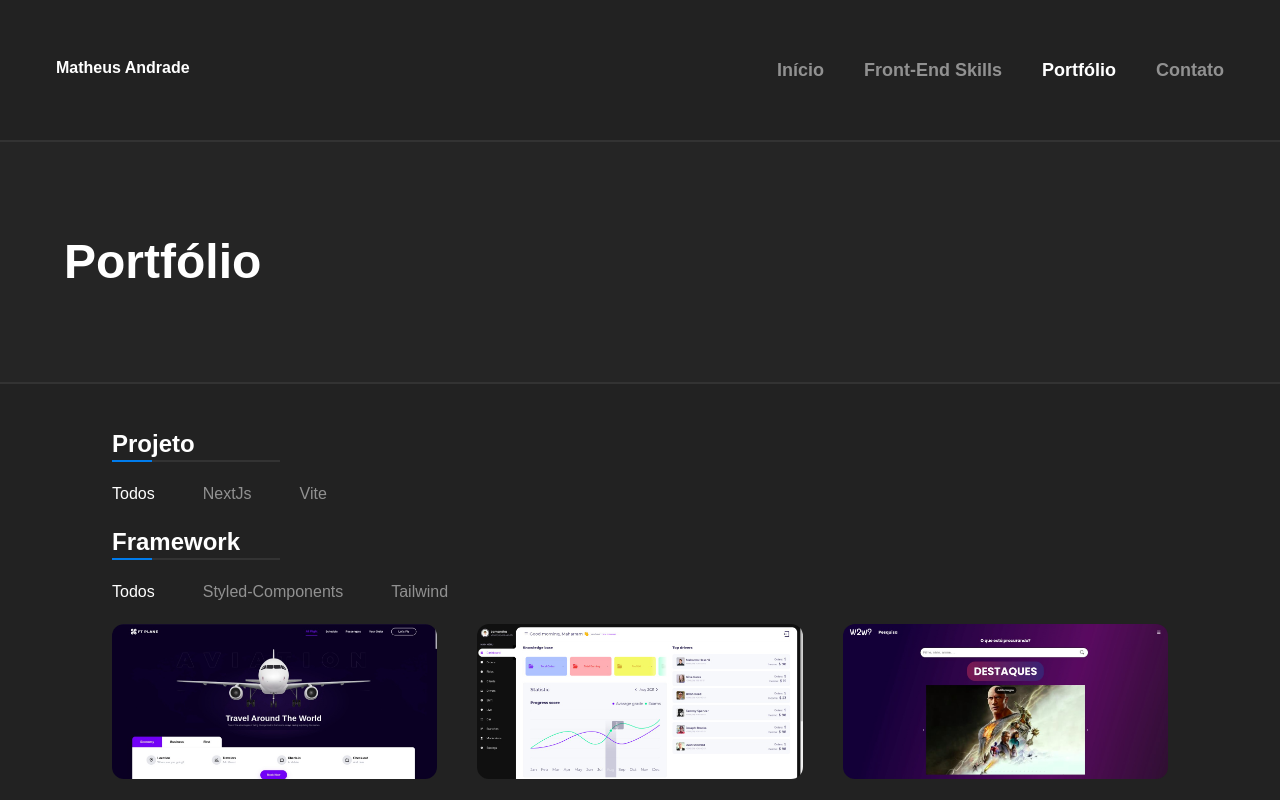
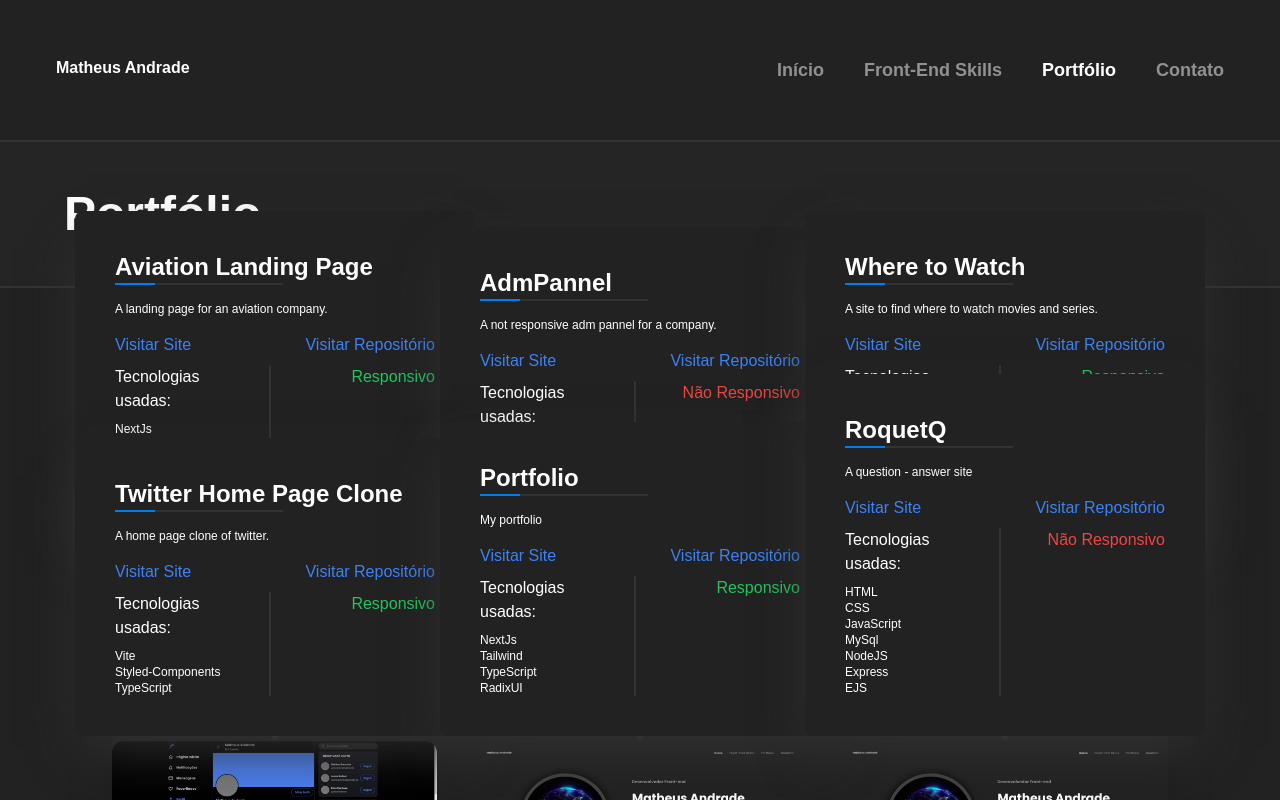
Before and after one commit to matheusa1/portfolio, a Next.js app: page /portfolio in a window 1280 px wide. Shown: the top 800 px of the page. Built offline with nearby package versions, Linux system fonts and the light colour scheme.

Commit message:
finish portfolio page

```diff
--- a/components/Layout/index.tsx
+++ b/components/Layout/index.tsx
@@ -9,7 +9,7 @@
 export const Layout = (props: LayoutProps): ReactElement => {
 	const { children } = props
 	return (
-		<div className='max-w-screen flex max-h-screen flex-col justify-between overflow-auto'>
+		<div className='max-w-screen flex min-h-screen flex-col justify-between overflow-auto'>
 			<div className='h-full w-full'>
 				<Header />
 				{children}
--- a/components/SiteCard/index.tsx
+++ b/components/SiteCard/index.tsx
@@ -1,7 +1,8 @@
 import { Dispatch, ReactElement, SetStateAction, useState } from 'react'
 import Image from 'next/image'
-import * as HoverCard from '@radix-ui/react-hover-card'
+import * as Popover from '@radix-ui/react-popover'
 import Link from 'next/link'
+import { TextBottomLine } from '../TextBottomLine'
 
 interface SiteProp {
 	name: string
@@ -28,44 +29,46 @@
 		setIsHover,
 	} = props
 
-	const [flag, setFlag] = useState<boolean>(false)
+	const [open, setOpen] = useState<boolean>(false)
 
 	return (
-		<HoverCard.Root>
-			<HoverCard.Trigger
+		<Popover.Root open={true}>
+			<Popover.Trigger
 				onMouseEnter={() => {
 					setIsHover(true)
+					setOpen(true)
 				}}
 				onMouseLeave={() => {
 					setIsHover(false)
+					setOpen(false)
 				}}
 				className={`h-auto w-auto duration-300 hover:scale-110 ${
 					isHover && 'opacity-50 hover:opacity-100'
-				} ${flag && 'scale-110 opacity-100'}`}
+				} ${open && 'scale-110 opacity-100'}`}
 			>
 				<Image
 					src={image}
 					alt={''}
 					width={475}
 					height={300}
-					className='rounded-xl'
+					className='rounded-xl focus:outline-none'
 				/>
-			</HoverCard.Trigger>
-			<HoverCard.Content
+			</Popover.Trigger>
+			<Popover.Content
 				onMouseEnter={() => {
 					setIsHover(true)
-					setFlag(true)
+					setOpen(true)
 				}}
 				onMouseLeave={() => {
 					setIsHover(false)
-					setFlag(false)
+					setOpen(false)
 				}}
-				className='z-10 min-w-[400px]'
+				className='z-10 w-[400px] focus:outline-none xs:w-[80vw]'
 			>
-				<div className='flex flex-col gap-4 rounded-lg bg-white p-10'>
-					<h1 className='text-xl font-bold'>{name}</h1>
-					<span className='text-sm'>{description}</span>
-					<div className='flex w-full justify-between'>
+				<div className='flex flex-col gap-4 rounded-lg bg-bgColor p-10 text-white shadow-2xl shadow-strokeBgColor'>
+					<TextBottomLine>{name}</TextBottomLine>
+					<span className='text-xs'>{description}</span>
+					<div className='grid grid-cols-2 gap-2 xs:grid-cols-1 xs:text-center'>
 						<Link
 							href={url}
 							target='_blank'
@@ -77,16 +80,13 @@
 						<Link
 							href={repository}
 							target='_blank'
-							className='text-base text-blue-500'
+							className='text-right text-base text-blue-500 xs:text-center'
 						>
 							Visitar Repositório
 						</Link>
-					</div>
-
-					<div className='flex justify-between'>
-						<div className='flex flex-col gap-2'>
+						<div className='flex flex-col gap-2 border-r-2 border-r-strokeBgColor pr-10 xs:border-none xs:pr-0'>
 							<span>Tecnologias usadas: </span>
-							<div className='flex flex-col text-sm'>
+							<div className='flex flex-col text-xs'>
 								{tags.map((tag, index) => (
 									<span key={index}>{tag}</span>
 								))}
@@ -94,14 +94,17 @@
 						</div>
 
 						<span
-							className={`${responsive ? 'text-green-500' : 'text-red-500'}`}
+							className={`${
+								responsive ? 'text-green-500' : 'text-red-500'
+							} text-right xs:text-center`}
 						>
 							{responsive ? 'Responsivo' : 'Não Responsivo'}
 						</span>
 					</div>
 				</div>
-				<HoverCard.HoverCardArrow className='fill-current text-white' />
-			</HoverCard.Content>
-		</HoverCard.Root>
+
+				<Popover.PopoverArrow className='fill-current text-strokeBgColor' />
+			</Popover.Content>
+		</Popover.Root>
 	)
 }
--- a/components/Title/index.tsx
+++ b/components/Title/index.tsx
@@ -6,7 +6,7 @@
 
 export const Title = ({ children }: TitleProps): ReactElement => {
 	return (
-		<div className='bg-bgTitle select-none border-y-2 border-strokeBgColor px-16 py-24 sm:px-8 sm:py-12'>
+		<div className='select-none border-y-2 border-strokeBgColor bg-bgTitle px-16 py-12 sm:px-8 sm:py-6'>
 			<span className='text-5xl font-bold text-white sm:text-xl'>
 				{children}
 			</span>
--- a/package.json
+++ b/package.json
@@ -11,6 +11,7 @@
 	"dependencies": {
 		"@next/font": "13.0.7",
 		"@radix-ui/react-hover-card": "^1.0.2",
+		"@radix-ui/react-popover": "^1.0.2",
 		"@types/node": "18.11.17",
 		"@types/react": "18.0.26",
 		"@types/react-dom": "18.0.9",
--- a/pages/portfolio/index.tsx
+++ b/pages/portfolio/index.tsx
@@ -49,16 +49,16 @@
 		<div>
 			<Title>Portfólio</Title>
 			<div>
-				<div className='flex flex-col gap-5 px-28 py-11'>
+				<div className='flex flex-col gap-5 px-28 py-11 xl:px-14 xsSm:px-10'>
 					<TextBottomLine>Projeto</TextBottomLine>
-					<div className='flex gap-12'>
+					<div className='flex gap-12 xs:flex-col xs:gap-2'>
 						<span
 							onClick={() => setProject('Todos')}
 							className={`${
 								project === 'Todos'
 									? 'cursor-default text-white'
 									: 'cursor-pointer text-white opacity-50'
-							} transition duration-300`}
+							} transition `}
 						>
 							Todos
 						</span>
@@ -68,7 +68,7 @@
 								project === 'NextJs'
 									? 'cursor-default text-white'
 									: 'cursor-pointer text-white opacity-50'
-							} transition duration-300`}
+							} transition `}
 						>
 							NextJs
 						</span>
@@ -78,20 +78,20 @@
 								project === 'Vite'
 									? 'cursor-default text-white'
 									: 'cursor-pointer text-white opacity-50'
-							} transition duration-300`}
+							} transition `}
 						>
 							Vite
 						</span>
 					</div>
 					<TextBottomLine>Framework</TextBottomLine>
-					<div className='flex gap-12'>
+					<div className='flex gap-12 xs:flex-col xs:gap-2'>
 						<span
 							onClick={() => setFrameworks('Todos')}
 							className={`${
 								frameworks === 'Todos'
 									? 'cursor-default text-white'
 									: 'cursor-pointer text-white opacity-50'
-							} transition duration-300`}
+							} transition `}
 						>
 							Todos
 						</span>
@@ -101,7 +101,7 @@
 								frameworks === 'Styled-Components'
 									? 'cursor-default text-white'
 									: 'cursor-pointer text-white opacity-50'
-							} transition duration-300`}
+							} transition `}
 						>
 							Styled-Components
 						</span>
@@ -111,12 +111,12 @@
 								frameworks === 'Tailwind'
 									? 'cursor-default text-white'
 									: 'cursor-pointer text-white opacity-50'
-							} transition duration-300`}
+							}`}
 						>
 							Tailwind
 						</span>
 					</div>
-					<div className='grid w-full grid-cols-3 gap-10'>
+					<div className='grid w-full grid-cols-3 place-items-center gap-10 rounded-lg border-t-2 border-t-strokeBgColor py-4 shadow-2xl xl:grid-cols-2 md:grid-cols-1'>
 						{data.map((site, index) => {
 							return (
 								<SiteCard
--- a/styles/globals.css
+++ b/styles/globals.css
@@ -2,12 +2,6 @@
 @tailwind components;
 @tailwind utilities;
 
-.html,
-body {
-	height: 100vh;
-	width: 100vw;
-}
-
 .transition {
 	@apply transition-all duration-500 ease-in-out;
 }
```
Also changed, not shown: 1 other file (tests, documents, lock files or other folders).
